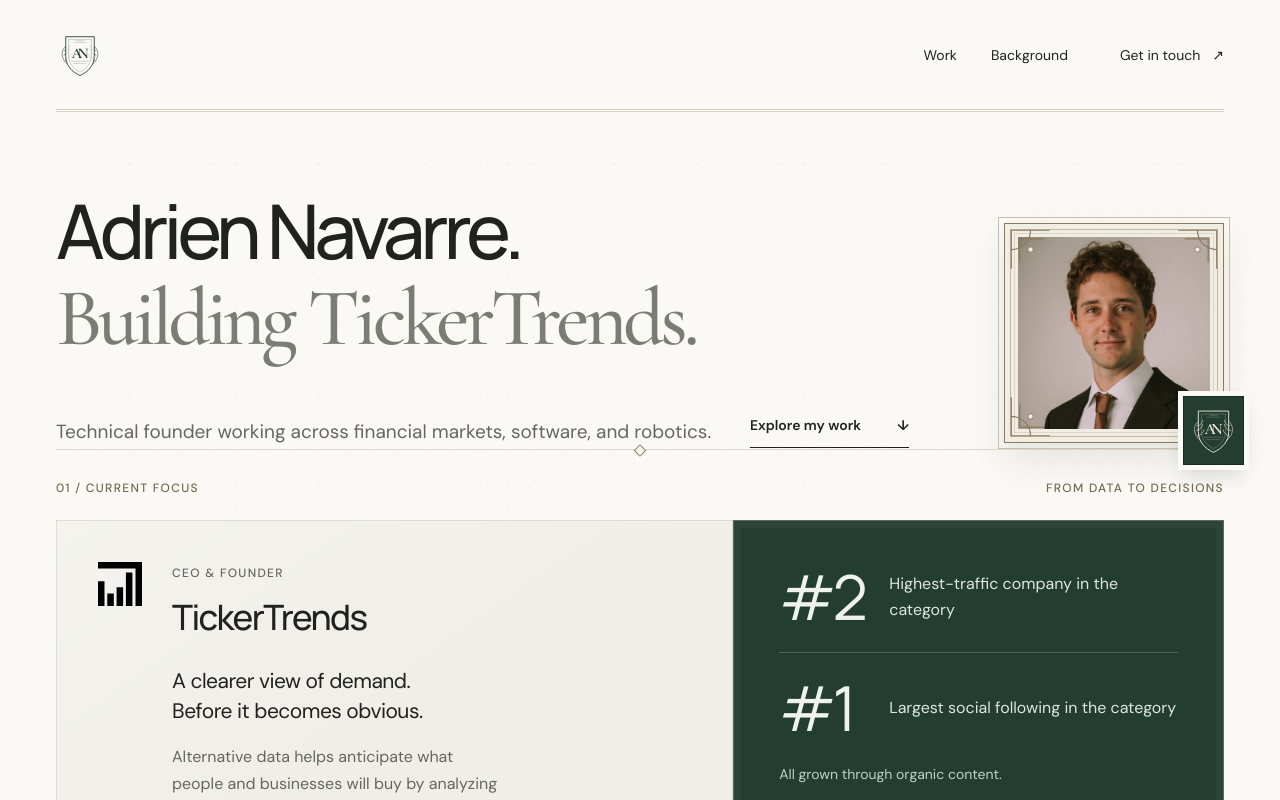
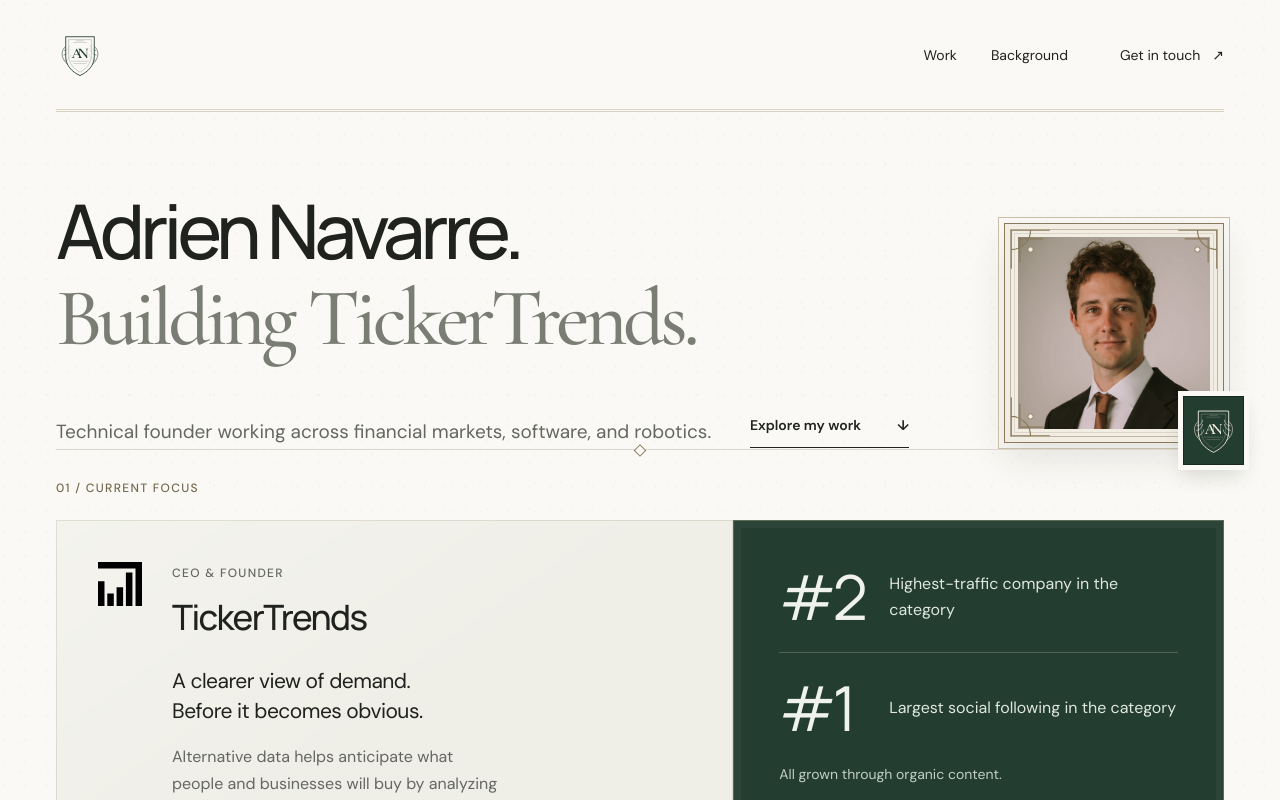
Before and after one commit to Crypto-Advisor/adrien.vc, a React (Create React App) app: page / in a window 1280 px wide. Shown: the top 800 px of the page. Built offline with nearby package versions, Linux system fonts and the light colour scheme.

Commit message:
Remove generic work section slogan

```diff
--- a/src/App.js
+++ b/src/App.js
@@ -116,7 +116,7 @@
         </section>
 
         <section className="work-section wrap" id="work" aria-labelledby="work-title">
-          <div className="section-label"><span>01 / Current focus</span><span>From data to decisions</span></div>
+          <div className="section-label"><span>01 / Current focus</span></div>
           <div className="featured-work">
             <div className="work-story">
               <img className="company-mark" src={tickertrendsLogo} alt="" width="44" height="44" />
```
Also changed, not shown: src/App.css (+1 -1 lines).
